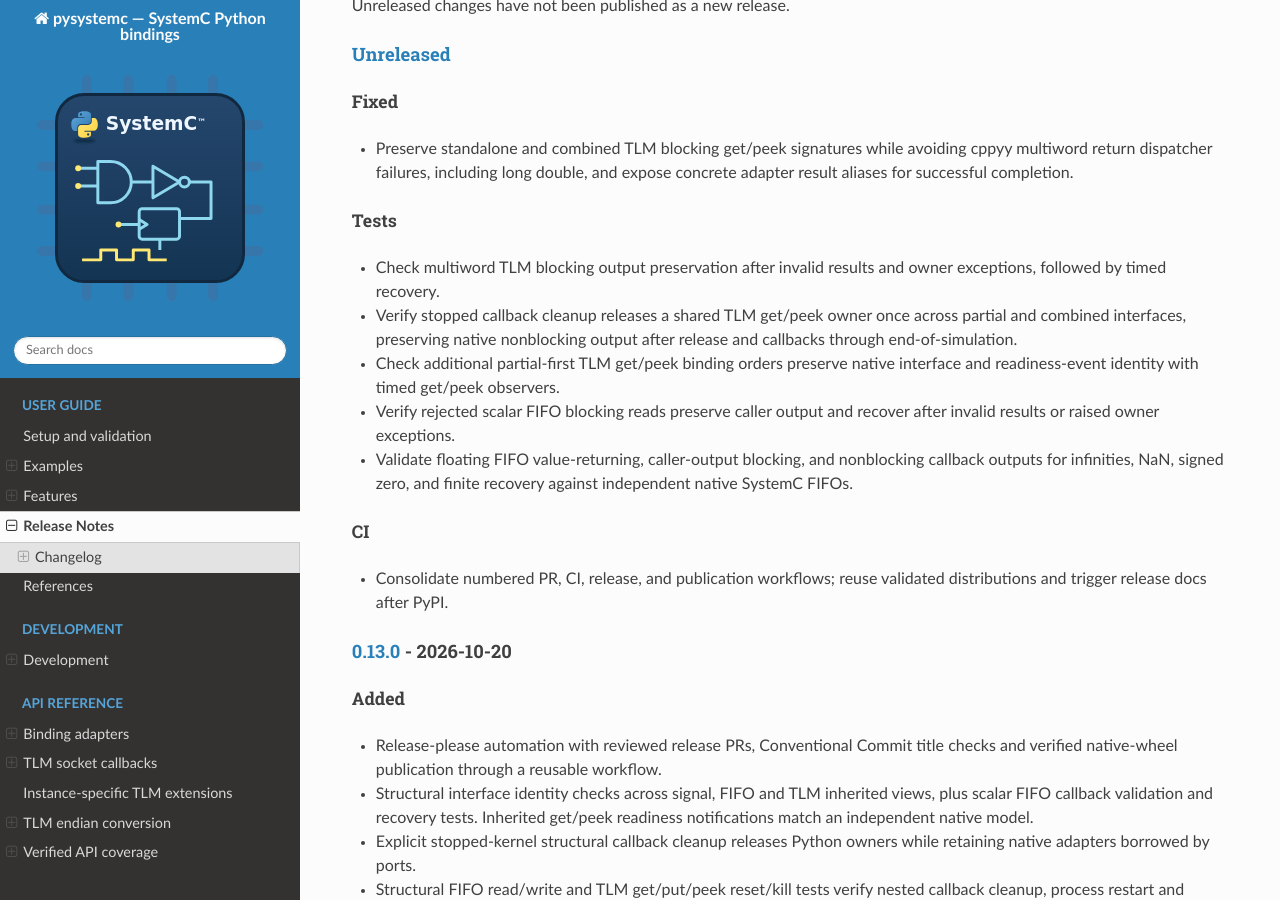
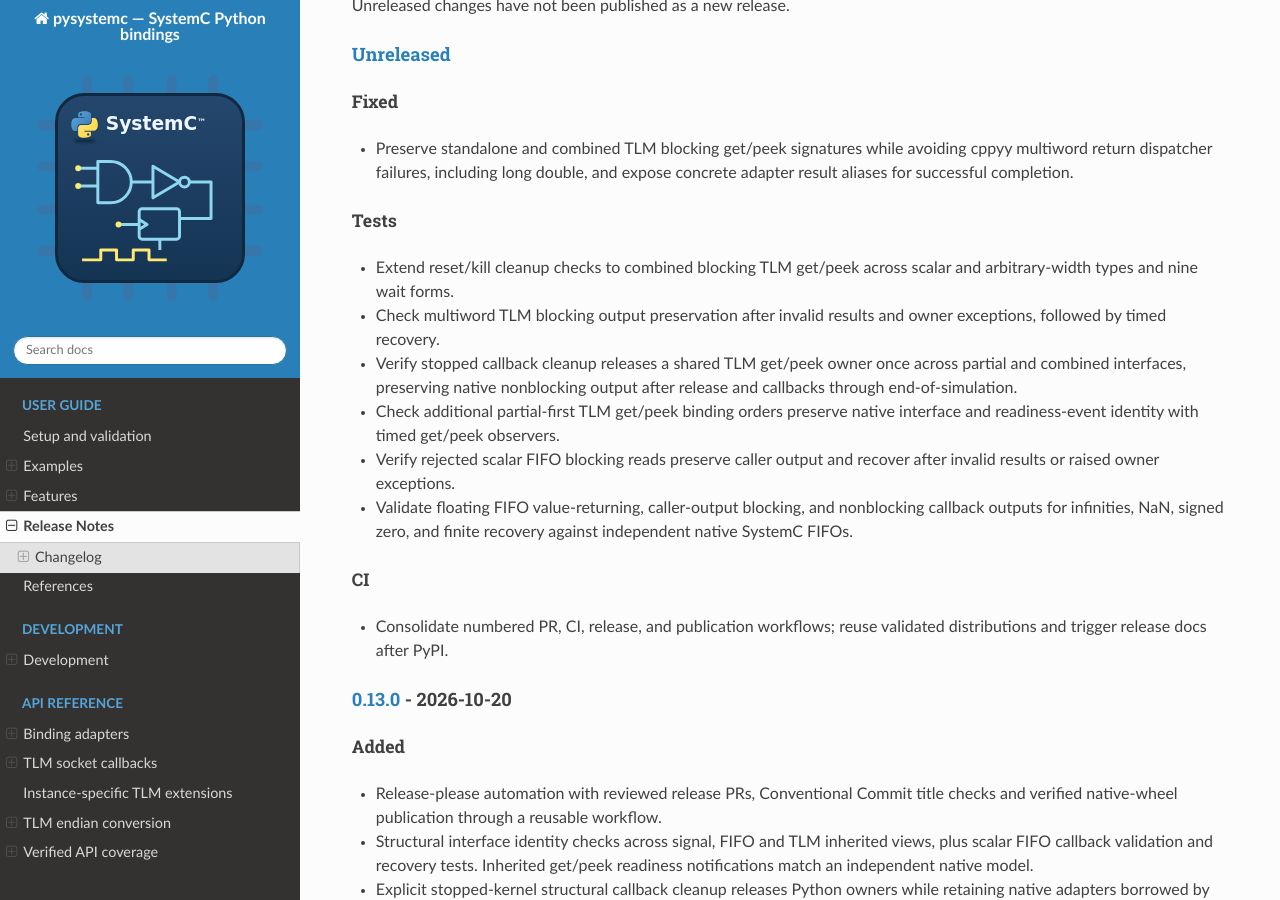
Before and after one commit to amal-khailtash/pysystemc, a Sphinx documentation site: the page built from docs/intro/release_notes.rst, in a window 1280 px wide and 900 px high, scrolled down 369 px. Built offline with Sphinx 7.4.7 and the Read the Docs theme 3.1.0, drawn with Linux system fonts in a browser that asks for light colours.

Commit message:
test: extend combined TLM reset and kill coverage

```diff
--- a/CHANGELOG.md
+++ b/CHANGELOG.md
@@ -13,6 +13,8 @@ Notable changes follow [Keep a Changelog](https://keepachangelog.com/) and
 - Preserve standalone and combined TLM blocking get/peek signatures while avoiding cppyy multiword return dispatcher failures, including long double, and expose concrete adapter result aliases for successful completion.
 
 ### Tests
+
+- Extend reset/kill cleanup checks to combined blocking TLM get/peek across scalar and arbitrary-width types and nine wait forms.
 
 - Check multiword TLM blocking output preservation after invalid results and owner exceptions, followed by timed recovery.
 
--- a/docs/intro/features.rst
+++ b/docs/intro/features.rst
@@ -1149,7 +1149,7 @@ Blocking TLM get/peek bridges use internal value-pair callbacks to support
 multiword native return types while preserving public native signatures. Reset
 and kill ordering is checked across int, float, double, long double, and
 sc_biguint<137> for FIFO read/write and TLM get/put/peek with nine wait forms
-(225 combinations). Complete channel and TLM matrices remain open.
+and combined TLM blocking get/peek (315 combinations). Complete channel and TLM matrices remain open.
 
 Multiword standalone and combined TLM blocking get/peek completion checks both returned values
 and caller-output overloads for long long, unsigned long long, and long double.
```
Also changed, not shown: 1 other file.
